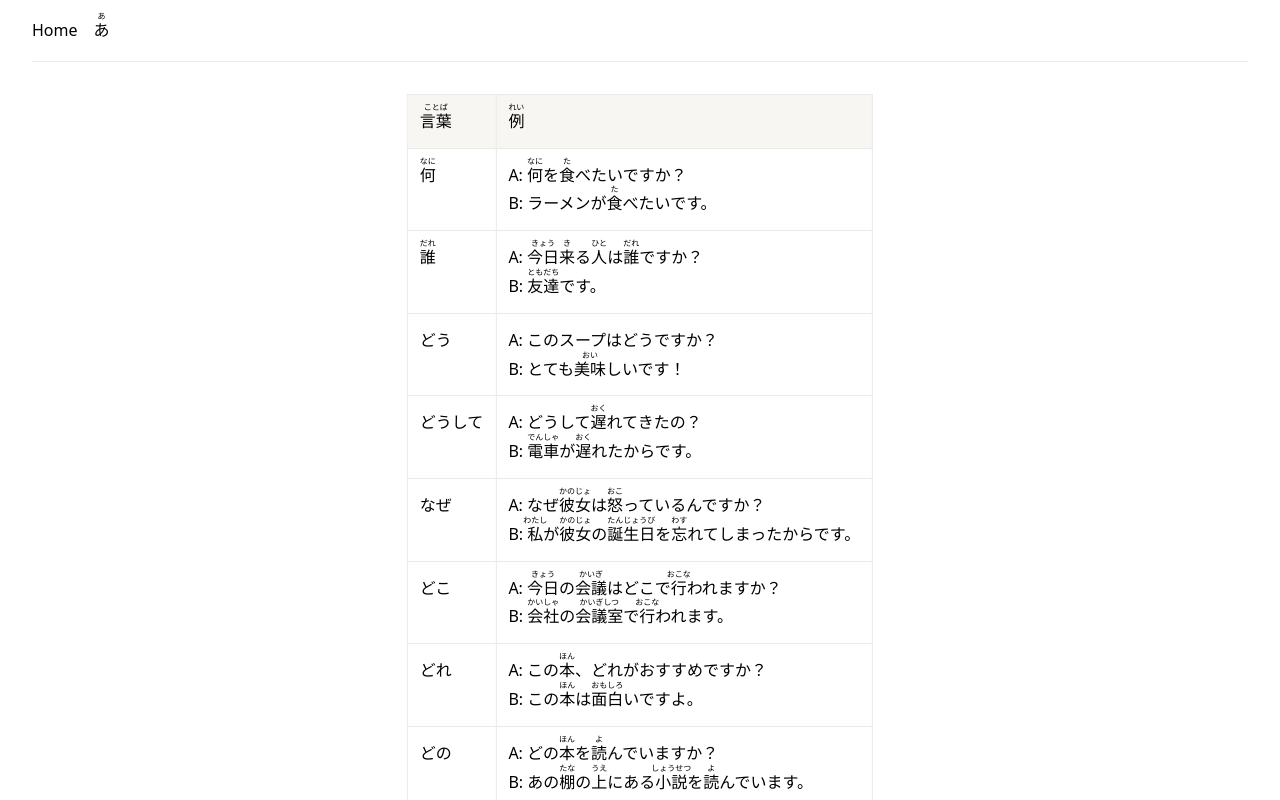
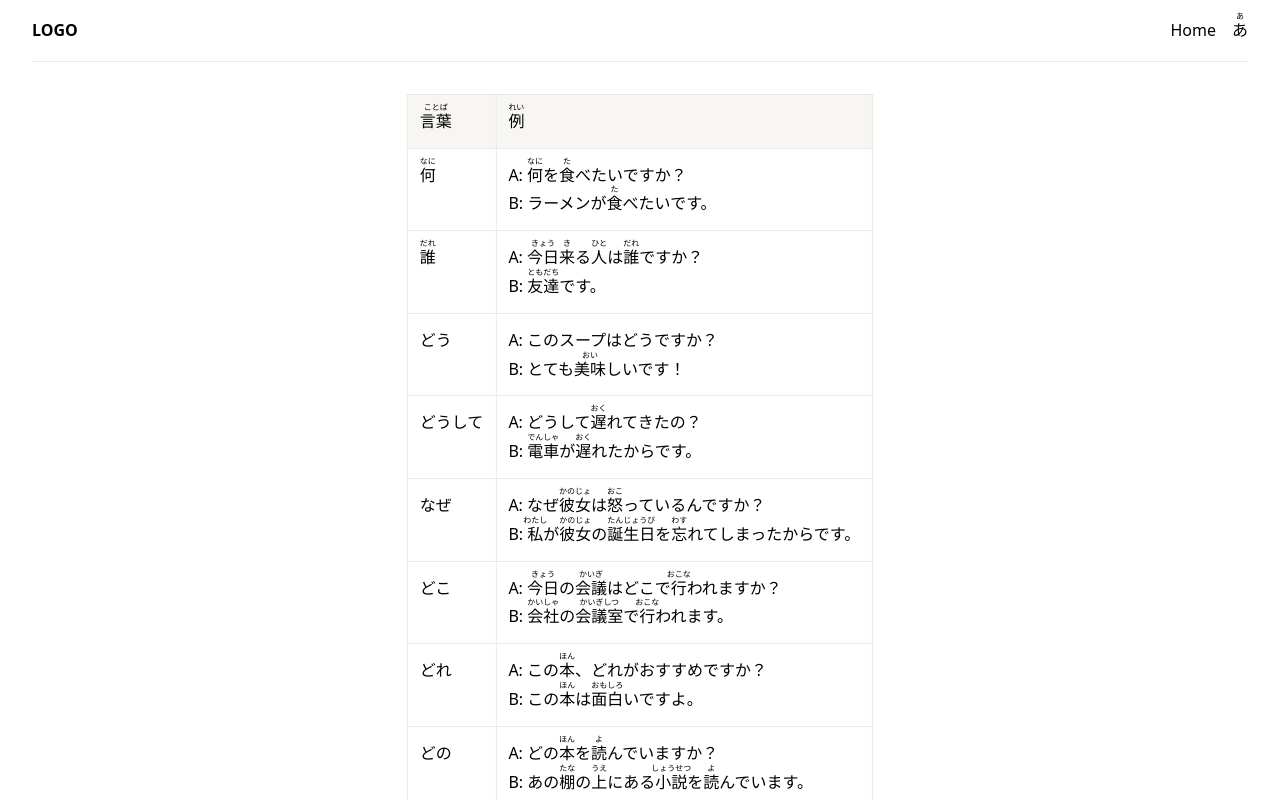
Before and after one commit to mazhugasergei/Nihongo, a Next.js app: page /vocab/question-words in a window 1280 px wide. Shown: the top 800 px of the page. Built offline with nearby package versions, Linux system fonts and the light colour scheme.

Commit message:
Fix header

```diff
--- a/src/assets/styles/components/_header.scss
+++ b/src/assets/styles/components/_header.scss
@@ -1,7 +1,16 @@
 header{
   display: flex;
-  gap: 1rem;
+  justify-content: space-between;
   border-bottom: .0625rem solid $border;
   padding: 1rem 0;
   margin-bottom: 2rem; ////
+
+  .logo{
+    font-weight: 700;
+  }
+
+  nav{
+    display: flex;
+    gap: 1rem;
+  }
 }
--- a/src/assets/styles/index.css
+++ b/src/assets/styles/index.css
@@ -59,10 +59,17 @@ button, .btn {
 
 header {
   display: flex;
-  gap: 1rem;
+  justify-content: space-between;
   border-bottom: 0.0625rem solid #E9E9E7;
   padding: 1rem 0;
   margin-bottom: 2rem;
+}
+header .logo {
+  font-weight: 700;
+}
+header nav {
+  display: flex;
+  gap: 1rem;
 }
 
 .test {
--- a/src/components/Header.tsx
+++ b/src/components/Header.tsx
@@ -26,8 +26,11 @@ export default () => {
 
   return (
     <header>
-      <Link href="/">Home</Link>
-      <div ref={furiganaToggleButton} onClick={furiganaToggle} onKeyDown={hnadleFuriganaToggle} tabIndex={0} style={{ cursor: "pointer", userSelect: "none" }}><div className="furigana">あ<span>あ</span></div></div>
+      <a href="/" className="logo">LOGO</a>
+      <nav>
+        <Link href="/">Home</Link>
+        <div ref={furiganaToggleButton} onClick={furiganaToggle} onKeyDown={hnadleFuriganaToggle} tabIndex={0} style={{ cursor: "pointer", userSelect: "none" }}><div className="furigana">あ<span>あ</span></div></div>
+      </nav>
     </header>
   )
 }
```
Also changed, not shown: 1 other file (tests, documents, lock files or other folders).
